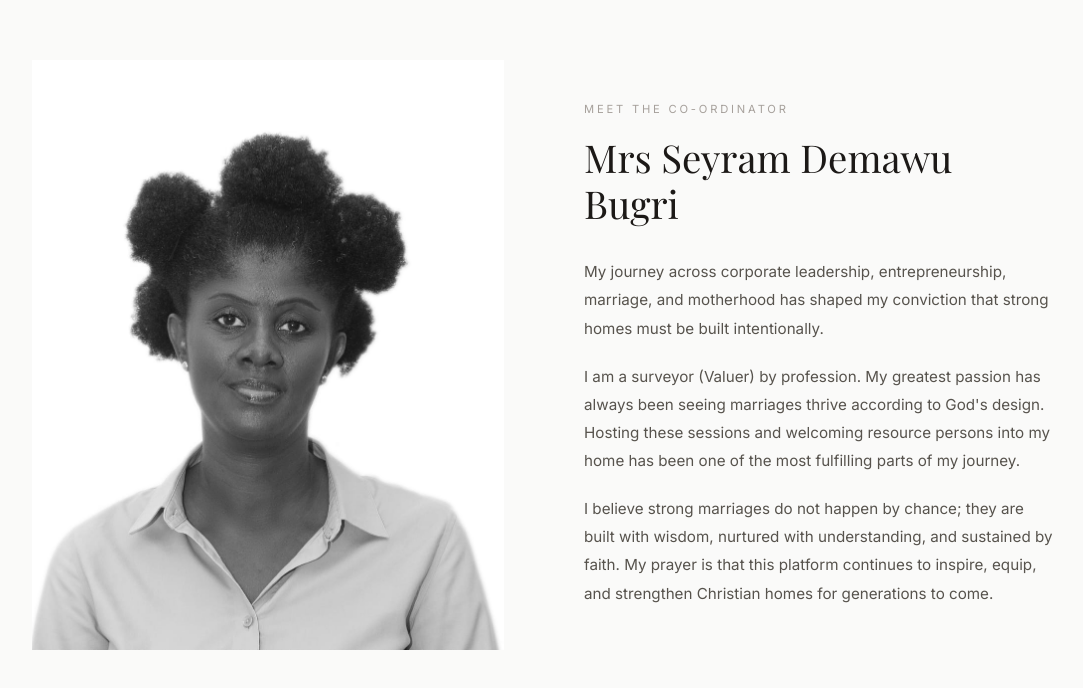
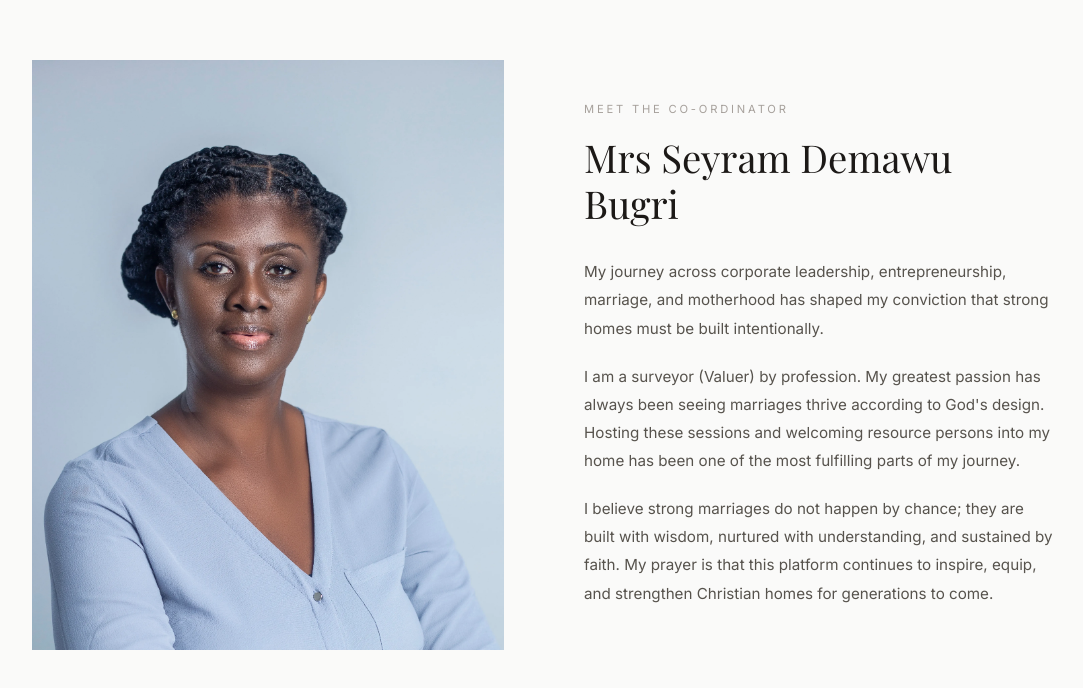
Before and after one commit to somdarv/christinan_ladies, a Next.js app: page / in a window 1280 px wide. Shown: the part 1701-2389 px from the top of the page, without its empty margins (96-1179 px from the left). Built offline with nearby package versions, Linux system fonts and the light colour scheme; a web font is replaced by a local one.

Commit message:
cordinator picture

```diff
--- a/app/components/Coordinator.tsx
+++ b/app/components/Coordinator.tsx
@@ -8,9 +8,9 @@
           {/* Image */}
           <div className="aspect-[4/5] overflow-hidden">
             <ImageWithFallback
-              src="/sey.jpeg"
+              src="/seyy.jpeg"
               alt="Mrs Seyram Demawu Bugri"
-              className="w-full h-full object-cover grayscale hover:grayscale-0 transition-all duration-700"
+              className="w-full h-full object-cover grayscal hover:grayscale-0 transition-all duration-700"
             />
           </div>
 
--- a/app/components/figma/ImageWithFallback.tsx
+++ b/app/components/figma/ImageWithFallback.tsx
@@ -14,7 +14,7 @@
 
   return didError ? (
     <div
-      className={`inline-block bg-gray-100 text-center align-middle ${className ?? ''}`}
+      className={`inline-block bg-gray-1 text-center align-middle ${className ?? ''}`}
       style={style}
     >
       <div className="flex items-center justify-center w-full h-full">
```
Also changed, not shown: public/seyy.jpeg (added).
